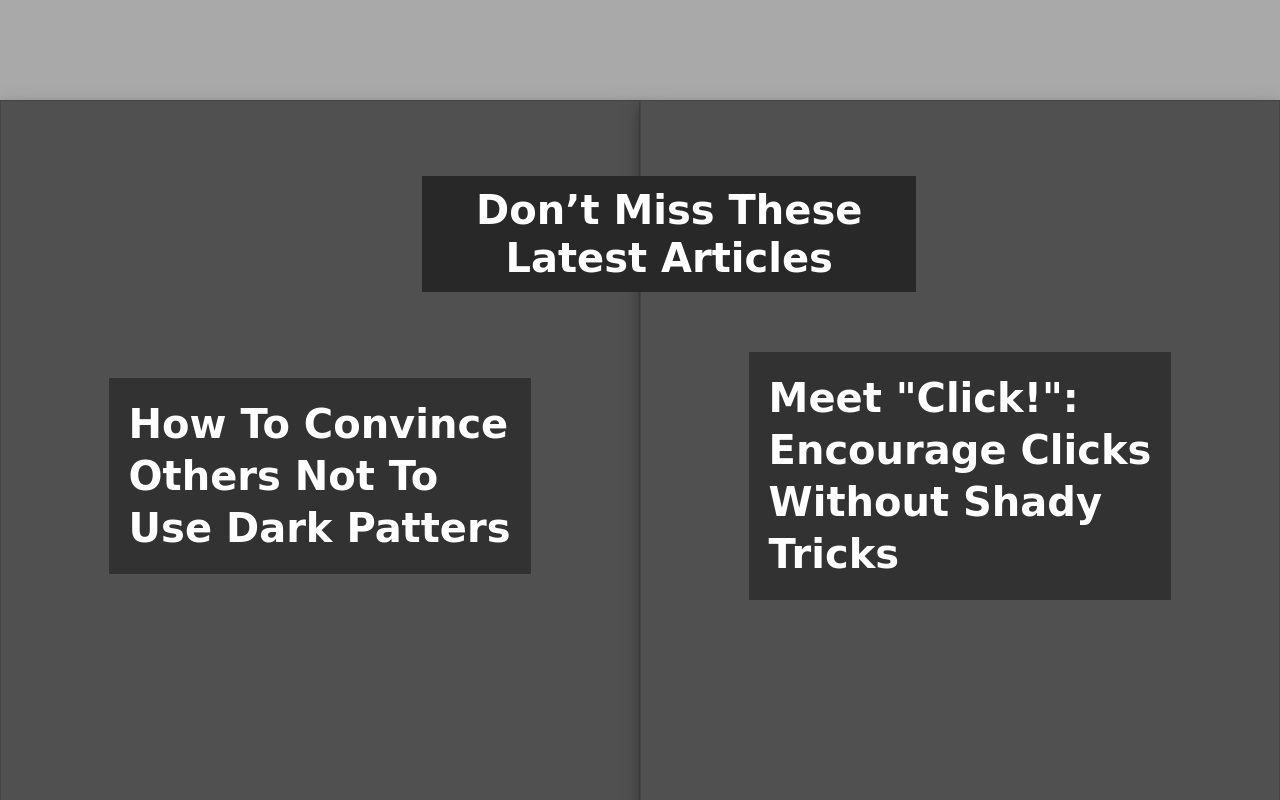
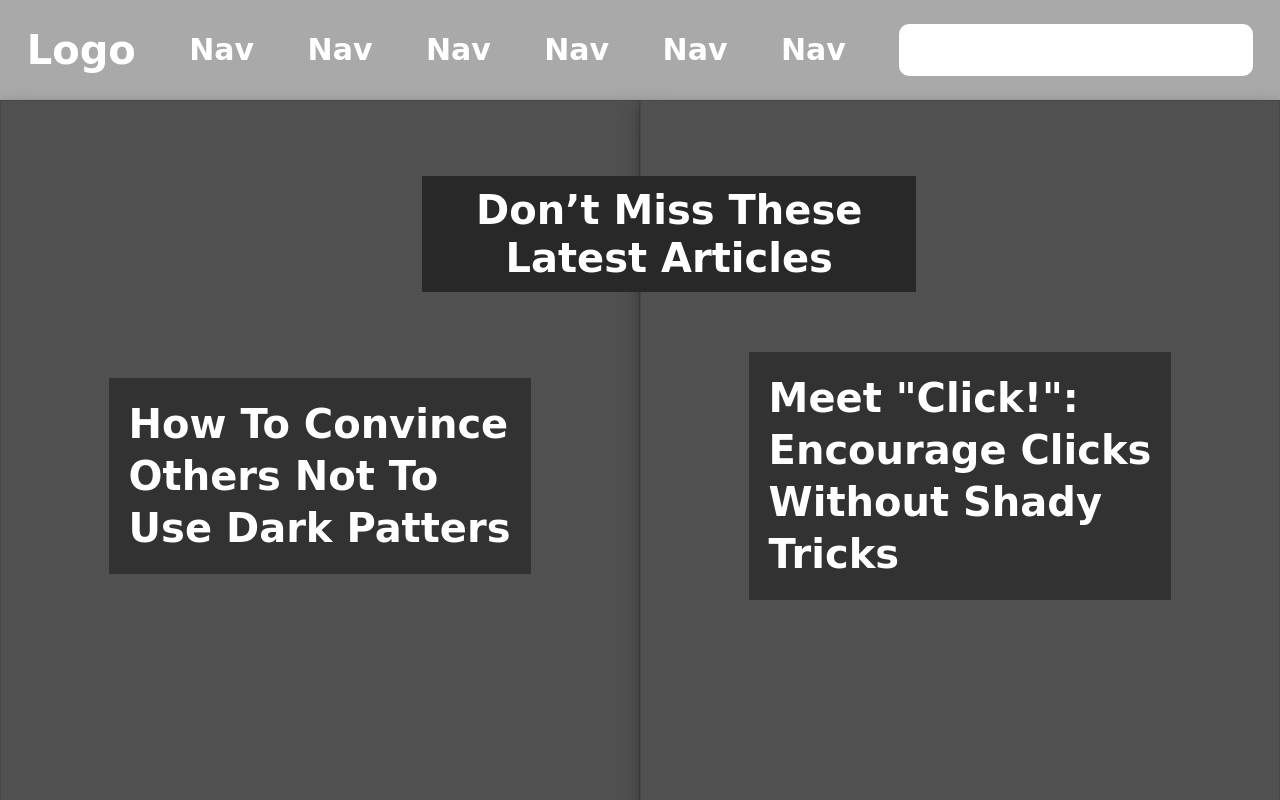
Before and after one commit to jacobrees/Design-Teardown, a plain HTML site: page index.html in a window 1280 px wide. Shown: the top 800 px of the page. Drawn offline with Linux system fonts and the light colour scheme; a web font is replaced by a local one.

Commit message:
Add elements inside of navbar, elements include main logo, navigation, searchbox

```diff
--- a/css/styles.css
+++ b/css/styles.css
@@ -6,6 +6,29 @@ body {
   background: darkgray;
   width: 100%;
   height: 100px;
+  display: flex;
+  align-items: center;
+  justify-content: space-around;
+}
+
+.main-logo {
+  color: white;
+  font-size: 40px;
+}
+
+.navigation a {
+  font-family: 'Baloo Paaji 2', cursive;
+  text-decoration: none;
+  color: white;
+  font-weight: 700;
+  font-size: 30px;
+}
+
+.search input {
+  height: 50px;
+  width: 350px;
+  border-radius: 10px;
+  border: none;
 }
 
 .dont-miss {
--- a/index.html
+++ b/index.html
@@ -8,7 +8,16 @@
     <title>Smashing Magazine</title>
 </head>
 <body>
-    <nav class="navbar"></nav>
+    <nav class="navbar">
+        <div class="main-logo"><h1>Logo</h1></div>
+        <div class="navigation"><a href="">Nav</a></div>
+        <div class="navigation"><a href="">Nav</a></div>
+        <div class="navigation"><a href="">Nav</a></div>
+        <div class="navigation"><a href="">Nav</a></div>
+        <div class="navigation"><a href="">Nav</a></div>
+        <div class="navigation"><a href="">Nav</a></div>
+        <div class="search"><input type="text"></div>
+    </nav>
     <section class="main">
         <h2 class="dont-miss">Don’t Miss These Latest Articles</h2>
         <div class="latest-articles-top">
```
